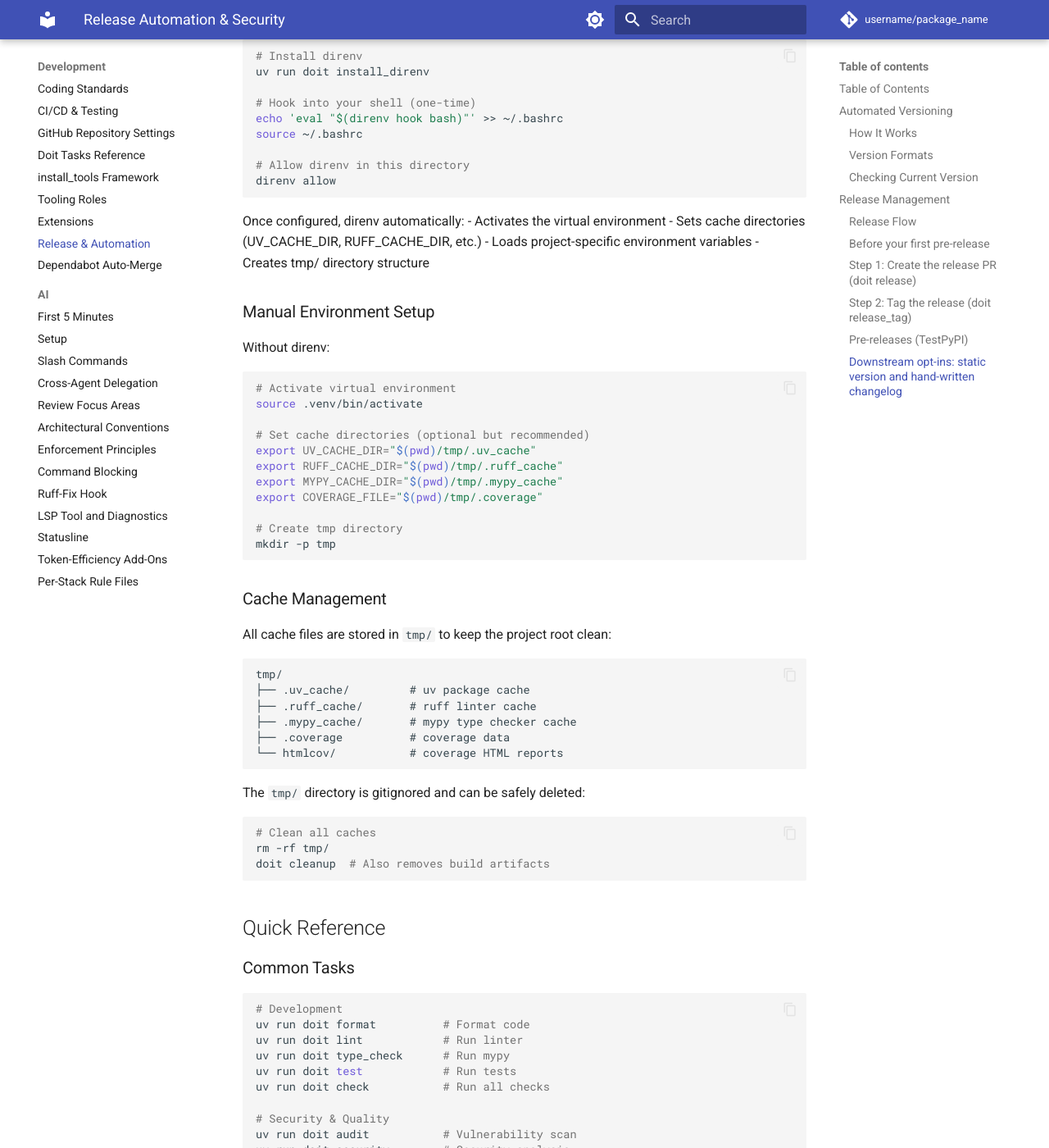
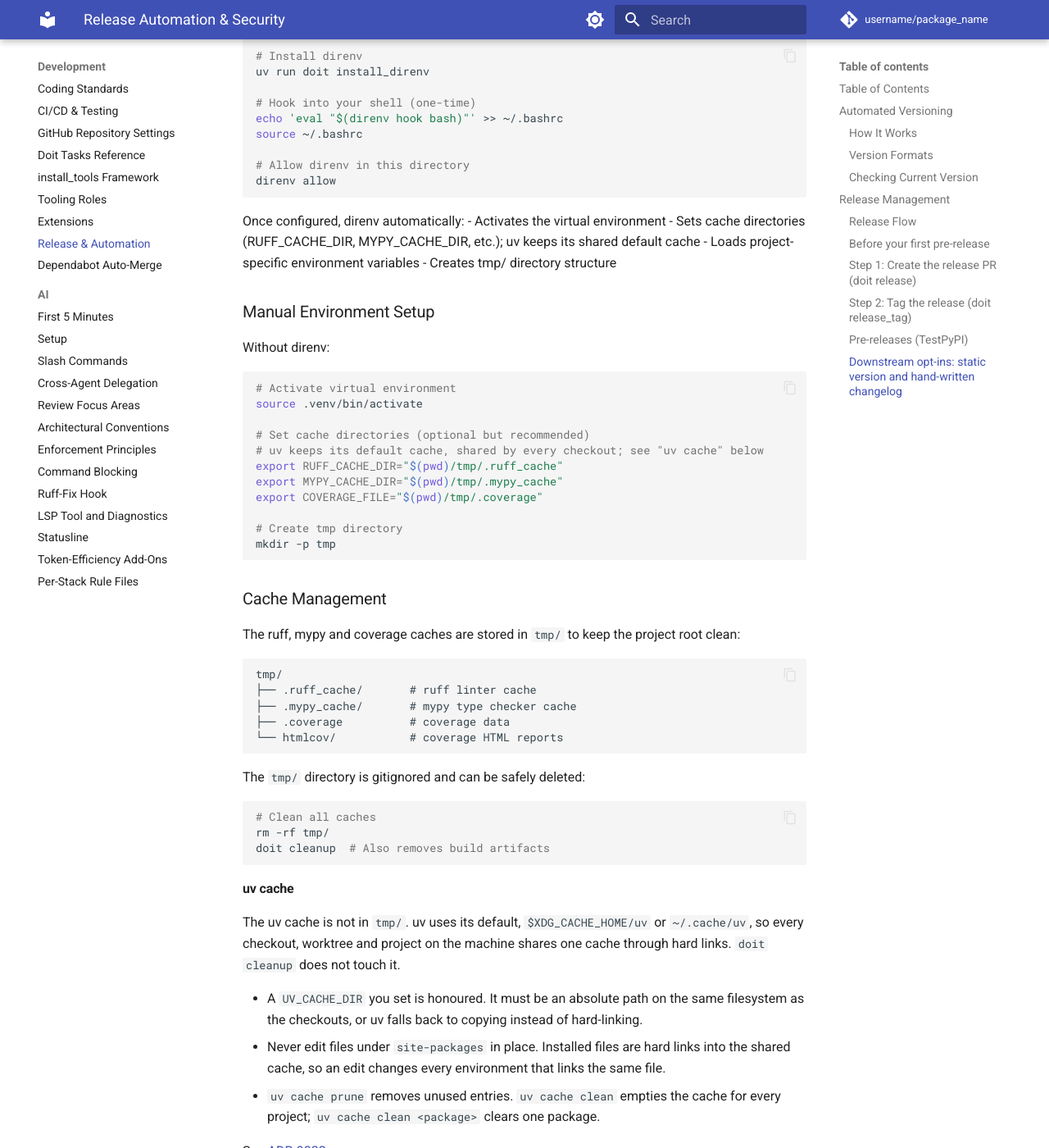
Before and after one commit to endavis/pyproject-template, an MkDocs documentation site: the page built from docs/development/release-and-automation.md, in a window 1280 px wide and 1400 px high, scrolled down 20416 px. Shown: the whole window at 82% size. Built offline with MkDocs 1.6.1 and Material for MkDocs 9.7.7, drawn with Linux system fonts in a browser that asks for light colours; comment, search, counter and statistics services are not loaded.

Commit message:
chore: let uv use its shared default cache instead of tmp/.uv_cache (merges PR #1096, addresses #1094)
.envrc and tools/doit/base.py pointed UV_CACHE_DIR at each checkout's
tmp/.uv_cache. doit cleanup empties tmp/, so it deleted the cache, and a
worktree with direnv active used its own empty cache, so venvs never
shared files.

uv's default cache (~/.cache/uv) is now left in place. base.py no longer
sets UV_CACHE_DIR, and the env overrides in maintenance.py and
release.py that re-injected it are gone. A user-set value is still
honoured, and doit worktree still resolves a relative one. The ruff,
mypy, coverage and pre-commit caches stay in tmp/.

Measured after the change: the main checkout's venv, a fresh worktree's
venv and the cache share one inode for rich/highlighter.py (3 links),
and the worktree's venv adds 13M on disk against 324M for the main one.

CI workflows set their own UV_CACHE_DIR and are unaffected. ADR-9022's
cache-sharing note is amended.

Addresses #1094


Claude-Session: https://claude.ai/code/session_01NXu1sbVAcEwCz54qUS345z

Co-authored-by: Claude Opus 5.5 <noreply@anthropic.com>

````diff
--- a/docs/development/release-and-automation.md
+++ b/docs/development/release-and-automation.md
@@ -882,7 +882,7 @@ direnv allow
 
 Once configured, direnv automatically:
 - Activates the virtual environment
-- Sets cache directories (UV_CACHE_DIR, RUFF_CACHE_DIR, etc.)
+- Sets cache directories (RUFF_CACHE_DIR, MYPY_CACHE_DIR, etc.); uv keeps its shared default cache
 - Loads project-specific environment variables
 - Creates tmp/ directory structure
 
@@ -895,7 +895,7 @@ Without direnv:
 source .venv/bin/activate
 
 # Set cache directories (optional but recommended)
-export UV_CACHE_DIR="$(pwd)/tmp/.uv_cache"
+# uv keeps its default cache, shared by every checkout; see "uv cache" below
 export RUFF_CACHE_DIR="$(pwd)/tmp/.ruff_cache"
 export MYPY_CACHE_DIR="$(pwd)/tmp/.mypy_cache"
 export COVERAGE_FILE="$(pwd)/tmp/.coverage"
@@ -906,11 +906,10 @@ mkdir -p tmp
 
 ### Cache Management
 
-All cache files are stored in `tmp/` to keep the project root clean:
+The ruff, mypy and coverage caches are stored in `tmp/` to keep the project root clean:
 
 ```
 tmp/
-├── .uv_cache/         # uv package cache
 ├── .ruff_cache/       # ruff linter cache
 ├── .mypy_cache/       # mypy type checker cache
 ├── .coverage          # coverage data
@@ -924,6 +923,21 @@ The `tmp/` directory is gitignored and can be safely deleted:
 rm -rf tmp/
 doit cleanup  # Also removes build artifacts
 ```
+
+#### uv cache
+
+The uv cache is not in `tmp/`. uv uses its default, `$XDG_CACHE_HOME/uv` or `~/.cache/uv`, so every
+checkout, worktree and project on the machine shares one cache through hard links. `doit cleanup`
+does not touch it.
+
+- A `UV_CACHE_DIR` you set is honoured. It must be an absolute path on the same filesystem as the
+  checkouts, or uv falls back to copying instead of hard-linking.
+- Never edit files under `site-packages` in place. Installed files are hard links into the shared
+  cache, so an edit changes every environment that links the same file.
+- `uv cache prune` removes unused entries. `uv cache clean` empties the cache for every project;
+  `uv cache clean <package>` clears one package.
+
+See [ADR-9022](../decisions/9022-worktrees-live-in-worktrees-each-with-its-own-environment.md).
 
 ## Quick Reference
 
````
Also changed, not shown: README.template.md (+1 -1 lines), docs/decisions/9022-worktrees-live-in-worktrees-each-with-its-own-environment.md (+6 -3 lines), docs/deployment/development.md (+5 -2 lines), docs/development/doit-tasks-reference.md (+1 -0 lines), docs/template/consumer-notes.md (+10 -0 lines), docs/usage/basics.md (+2 -3 lines), 9 other files.
